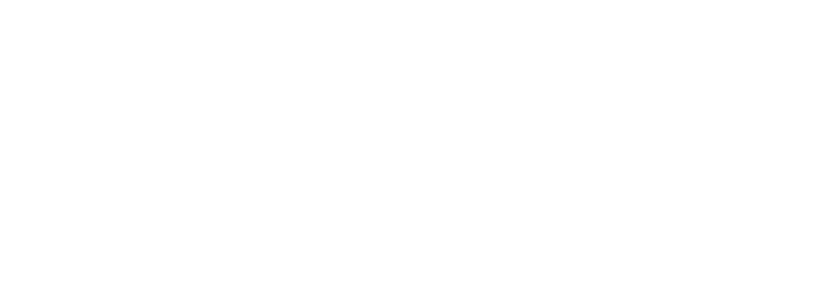
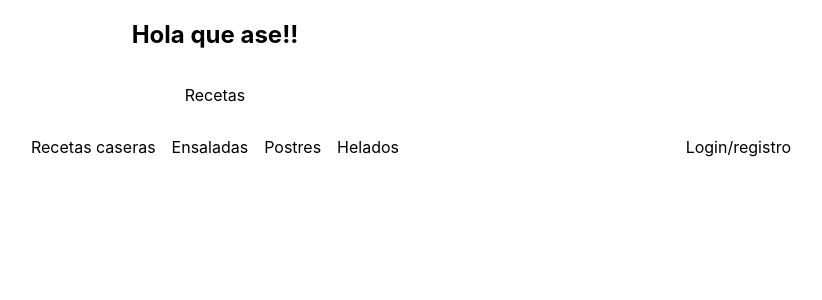
Before and after one commit to JoseManuel88/Proyecto-React, a React (Create React App) app: page / in a window 1280 px wide. Shown: the top 300 px of the page, without its empty margins (425-1247 px from the left). Built offline with nearby package versions, Linux system fonts and the light colour scheme.

Commit message:
commit  finalproyect react Front

```diff
--- a/src/App.jsx
+++ b/src/App.jsx
@@ -1,10 +1,11 @@
 
 import './App.scss';
+import Header from './components/Header/Header';
 
 function App() {
   return (
     <div className="App">
-
+      <Header />
     </div>
   );
 }
--- a/src/components/Header/Header.jsx
+++ b/src/components/Header/Header.jsx
@@ -2,7 +2,26 @@
 import './Header.scss';
 const Header = () => {
   return (
-    <div>
+    <div className='header'>
+      <h2>Hola que ase!!</h2>
+      <div className='logo'>
+        <p>Recetas</p>
+      </div>
+      <nav className='navbar'>
+        <ul>
+          <li>Recetas caseras </li>
+          <li>Ensaladas</li>
+          <li>Postres</li>
+          <li>Helados</li>
+        </ul>
+
+        <div className='login'>
+          <p>
+            Login/registro
+          </p>
+        </div>
+        </nav>
+
 
     </div>
   )
--- a/src/components/Header/Header.scss
+++ b/src/components/Header/Header.scss
@@ -0,0 +1,26 @@
+.header {
+    display: flex;
+    flex-direction: column;
+    justify-content: center;
+    align-items: center;
+
+    .navbar {
+        width: 90%;
+        display: flex;
+        position: relative;
+        align-items: center;
+        justify-content: flex-end;
+
+        ul {
+            position: absolute;
+            left: 50%;
+            transform: translate(-50%,0);
+            width: max-content;
+            display: flex;
+            list-style: none;
+            gap: 1rem;
+            margin: 0;
+            padding: 0;
+        }
+    }
+}
```
